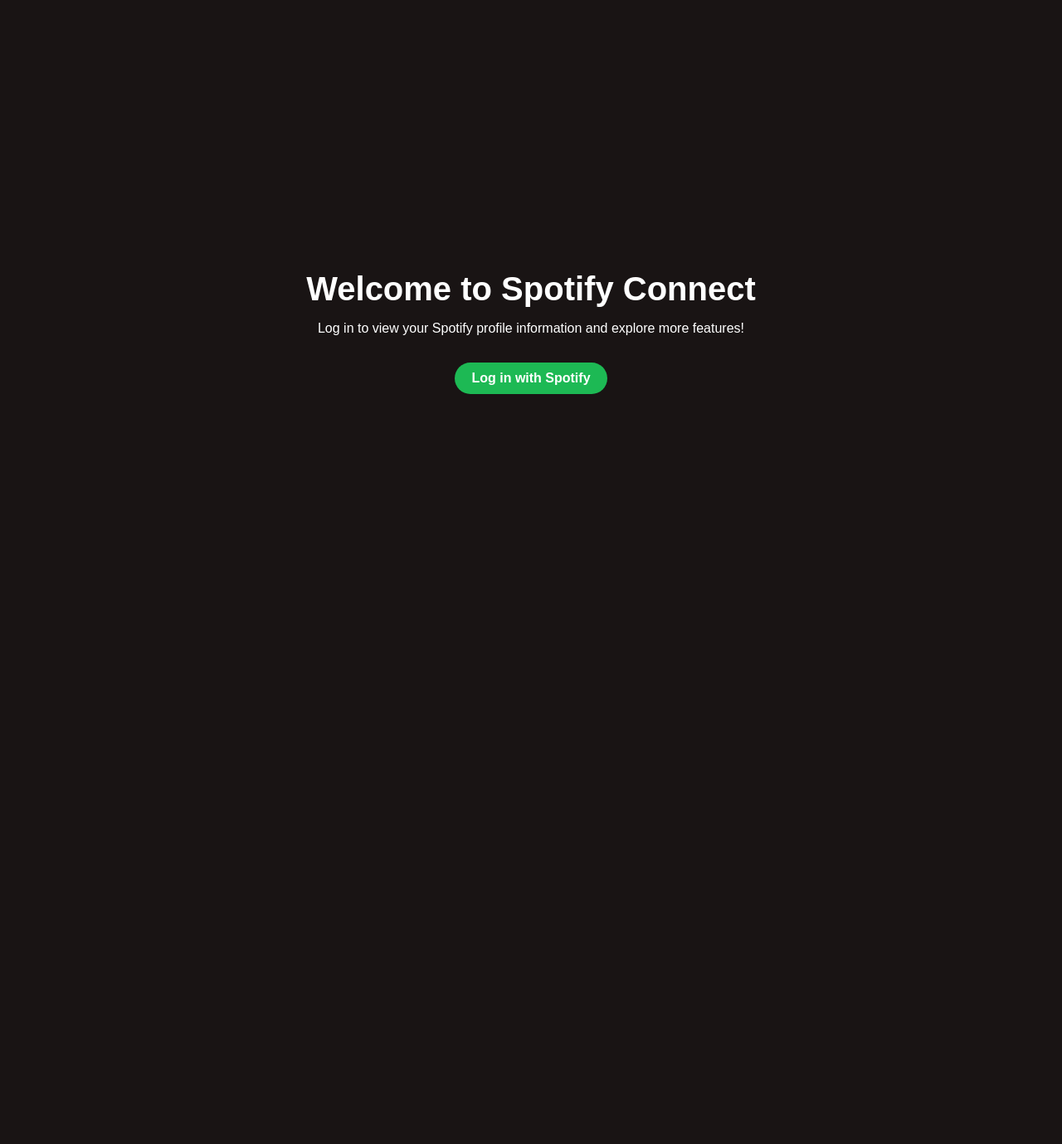
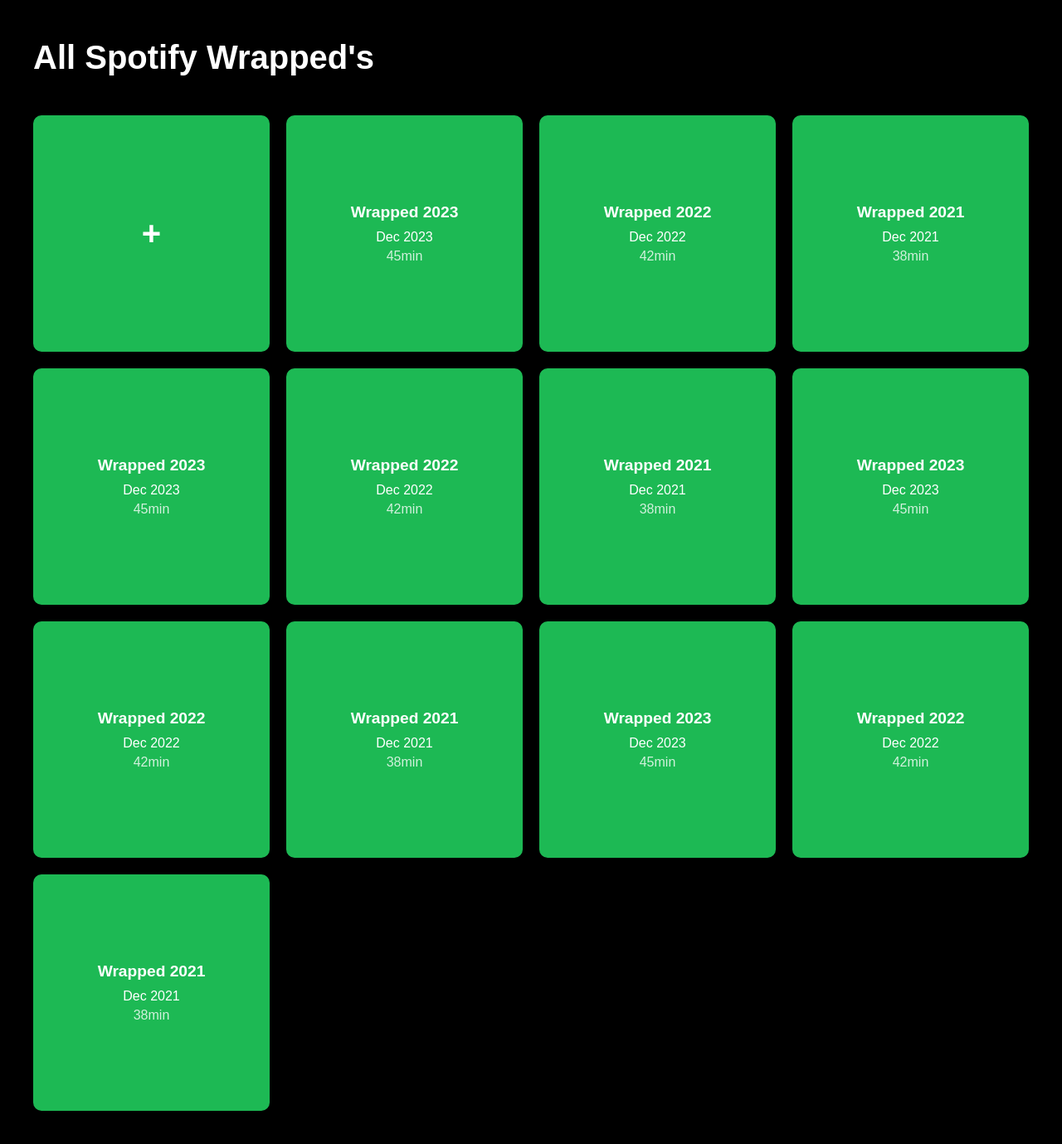
Before and after one commit to JLee4103/Spotify-Wrapped, a Django app: page /spotifyWrapped/home/ in a window 1280 px wide. Shown: the whole page at 83% size. Before the commit the page ends 475 px from the top, so only its background shows below. Run offline with Django 5.2, Linux system fonts and the light colour scheme.

Commit message:
Code for home page.

```diff
--- a/mysite/spotifyWrapped/templates/spotifyWrapped/home.html
+++ b/mysite/spotifyWrapped/templates/spotifyWrapped/home.html
@@ -3,65 +3,125 @@
 <head>
     <meta charset="UTF-8">
     <meta name="viewport" content="width=device-width, initial-scale=1.0">
-    <title>Spotify Home</title>
+    <title>Spotify Wrapped Grid</title>
     <style>
-        /* Basic reset and styling */
-        * {
+        body {
             margin: 0;
-            padding: 0;
-            box-sizing: border-box;
+            padding: 20px;
+            background-color: #000000;
             font-family: Arial, sans-serif;
+            color: white;
         }
-        body {
+
+        h1 {
+            margin-left: 20px;
+            font-size: 2.5em;
+        }
+
+        .grid-container {
+            display: grid;
+            grid-template-columns: repeat(auto-fill, minmax(250px, 1fr));
+            gap: 20px;
+            padding: 20px;
+            max-width: 1200px;
+            margin: 0 auto;
+        }
+
+        .card {
+            aspect-ratio: 1;
+            background-color: #1DB954;
+            border-radius: 10px;
+            padding: 20px;
             display: flex;
+            flex-direction: column;
             justify-content: center;
             align-items: center;
-            min-height: 100vh;
-            background-color: #191414; /* Spotify dark background */
-            color: #fff;
+            cursor: pointer;
+            transition: transform 0.2s;
         }
-        .container {
+
+        .card:hover {
+            transform: scale(1.02);
+        }
+
+        .add-card {
+            font-size: 40px;
+            font-weight: bold;
+        }
+
+        .card-content {
             text-align: center;
-            max-width: 600px;
-            padding: 20px;
         }
-        h1 {
-            font-size: 2.5rem;
-            margin-bottom: 1rem;
+
+        .card-name {
+            font-size: 1.2em;
+            font-weight: bold;
+            margin-bottom: 10px;
         }
-        .button-container {
-            margin-top: 2rem;
+
+        .card-date {
+            margin-bottom: 5px;
         }
-        .login-button {
-            display: inline-block;
-            padding: 10px 20px;
-            background-color: #1DB954; /* Spotify green */
-            color: #fff;
-            font-size: 1rem;
-            font-weight: bold;
-            border: none;
-            border-radius: 50px;
-            text-decoration: none;
-            transition: background-color 0.3s ease;
-            cursor: pointer;
-        }
-        .login-button:hover {
-            background-color: #1aa34a; /* Darker green on hover */
+
+        .card-duration {
+            opacity: 0.8;
         }
     </style>
 </head>
 <body>
-    <div class="container">
-        {% if username != "Guest" %}
-            <h1>Welcome, {{ username }}!</h1>
-            <p>You're now logged in with Spotify.</p>
-        {% else %}
-            <h1>Welcome to Spotify Connect</h1>
-            <p>Log in to view your Spotify profile information and explore more features!</p>
-            <div class="button-container">
-                <a href="{% url 'spotifyWrapped:spotify_login' %}" class="login-button">Log in with Spotify</a>
-            </div>
-        {% endif %}
+    <h1>All Spotify Wrapped's</h1>
+    <div class="grid-container" id="gridContainer">
+        <div class="card add-card">
+            <span>+</span>
+        </div>
     </div>
+
+    <script>
+        // Sample data - Replace this with your database fetch
+        const wrappedData = [
+            { name: "Wrapped 2023", date: "Dec 2023", duration: "45min" },
+            { name: "Wrapped 2022", date: "Dec 2022", duration: "42min" },
+            { name: "Wrapped 2021", date: "Dec 2021", duration: "38min" },
+            // Add more items as needed
+        ];
+
+        const gridContainer = document.getElementById('gridContainer');
+
+        function createCard(data) {
+            const card = document.createElement('div');
+            card.className = 'card';
+            card.innerHTML = `
+                <div class="card-content">
+                    <div class="card-name">${data.name}</div>
+                    <div class="card-date">${data.date}</div>
+                    <div class="card-duration">${data.duration}</div>
+                </div>
+            `;
+            return card;
+        }
+
+        function loadCards() {
+            wrappedData.forEach(data => {
+                const card = createCard(data);
+                gridContainer.appendChild(card);
+            });
+        }
+
+        // Initial load
+        loadCards();
+
+        // Example of infinite scroll implementation
+        window.addEventListener('scroll', () => {
+            if (window.innerHeight + window.scrollY >= document.body.offsetHeight - 100) {
+                // Load more cards when near bottom
+                // You would typically fetch more data from your database here
+                // For demo, we'll just duplicate existing data
+                wrappedData.forEach(data => {
+                    const card = createCard(data);
+                    gridContainer.appendChild(card);
+                });
+            }
+        });
+    </script>
 </body>
 </html>
```
Also changed, not shown: mysite/db.sqlite3.
